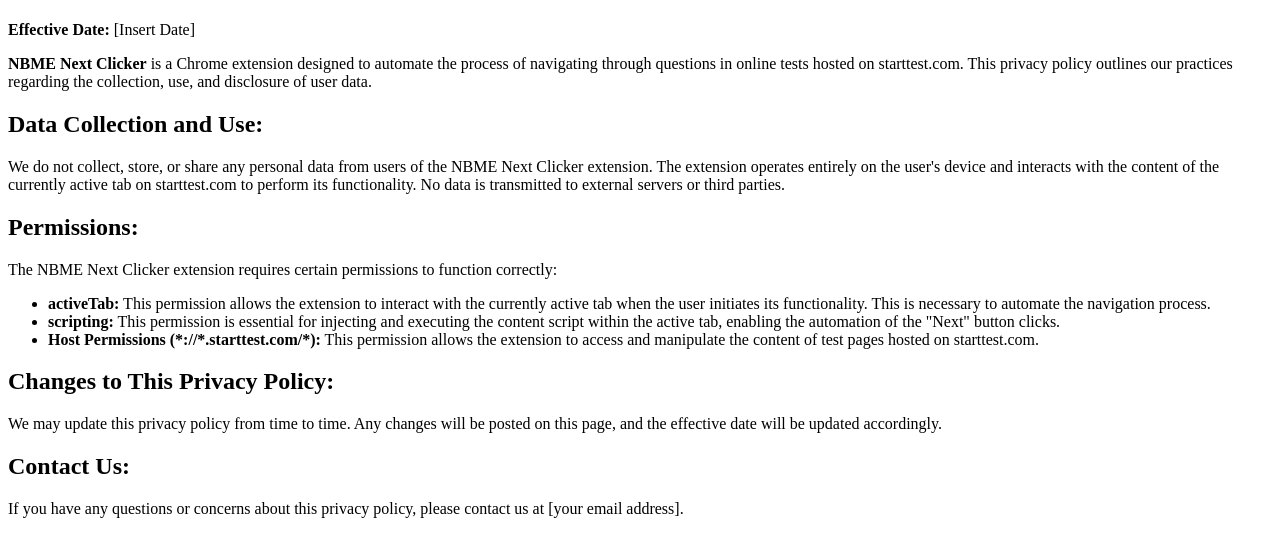
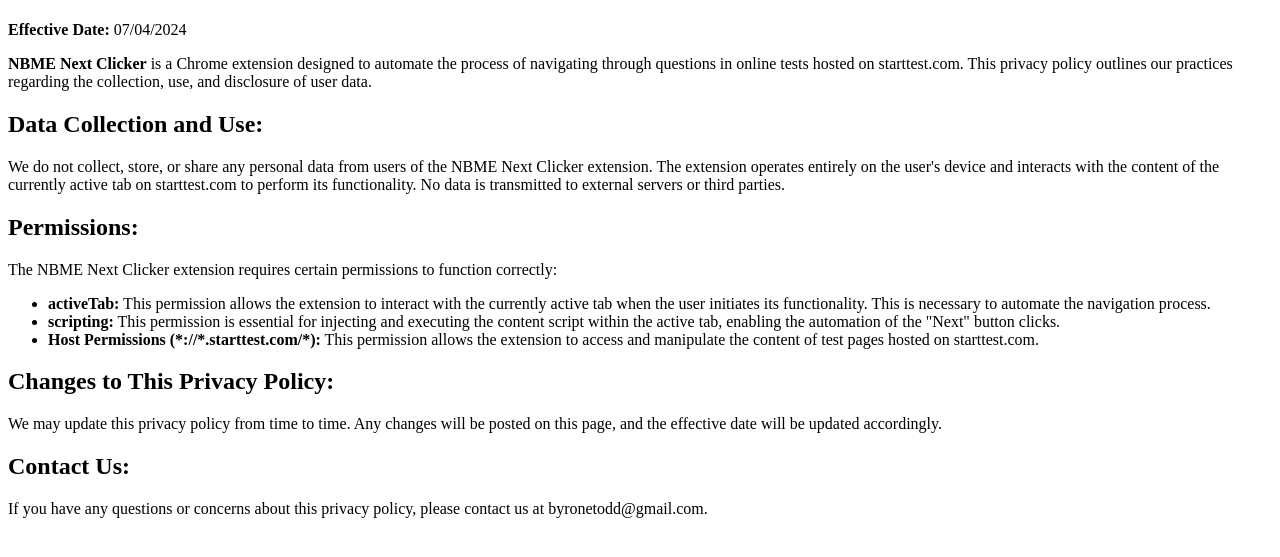
Before and after one commit to byronetodd/nbme-next-clicker-privacy-policy, a plain HTML site: page index.html in a window 1280 px wide. Shown: the part 59-616 px from the top of the page. Drawn offline with Linux system fonts and the light colour scheme.

Commit message:
Update index.html

```diff
--- a/index.html
+++ b/index.html
@@ -7,7 +7,7 @@
 </head>
 <body>
     <h1>Privacy Policy for NBME Next Clicker</h1>
-    <p><strong>Effective Date:</strong> [Insert Date]</p>
+    <p><strong>Effective Date:</strong> 07/04/2024</p>
     <p><strong>NBME Next Clicker</strong> is a Chrome extension designed to automate the process of navigating through questions in online tests hosted on starttest.com. This privacy policy outlines our practices regarding the collection, use, and disclosure of user data.</p>
     <h2>Data Collection and Use:</h2>
     <p>We do not collect, store, or share any personal data from users of the NBME Next Clicker extension. The extension operates entirely on the user's device and interacts with the content of the currently active tab on starttest.com to perform its functionality. No data is transmitted to external servers or third parties.</p>
@@ -21,6 +21,6 @@
     <h2>Changes to This Privacy Policy:</h2>
     <p>We may update this privacy policy from time to time. Any changes will be posted on this page, and the effective date will be updated accordingly.</p>
     <h2>Contact Us:</h2>
-    <p>If you have any questions or concerns about this privacy policy, please contact us at [your email address].</p>
+    <p>If you have any questions or concerns about this privacy policy, please contact us at byronetodd@gmail.com.</p>
 </body>
 </html>
```
